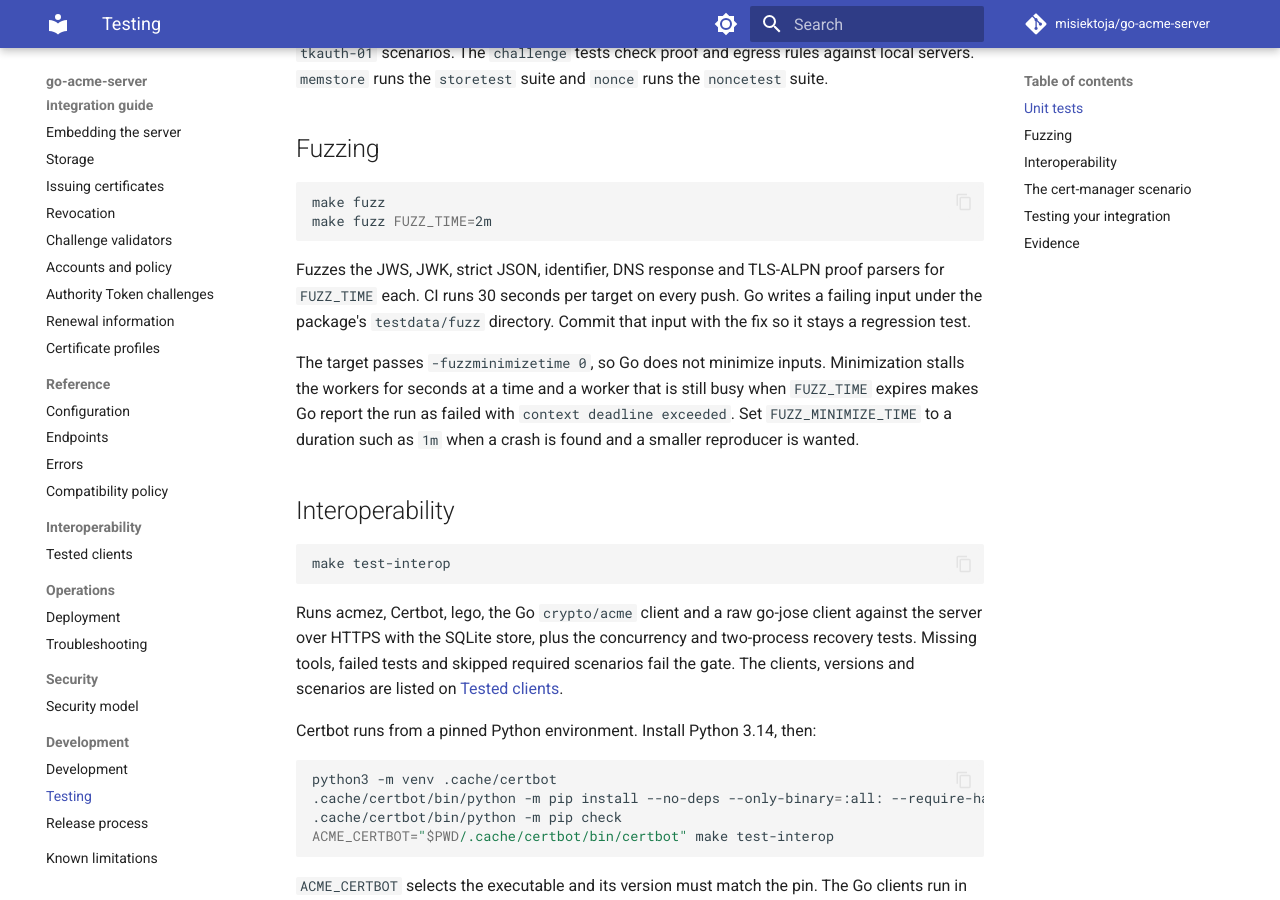
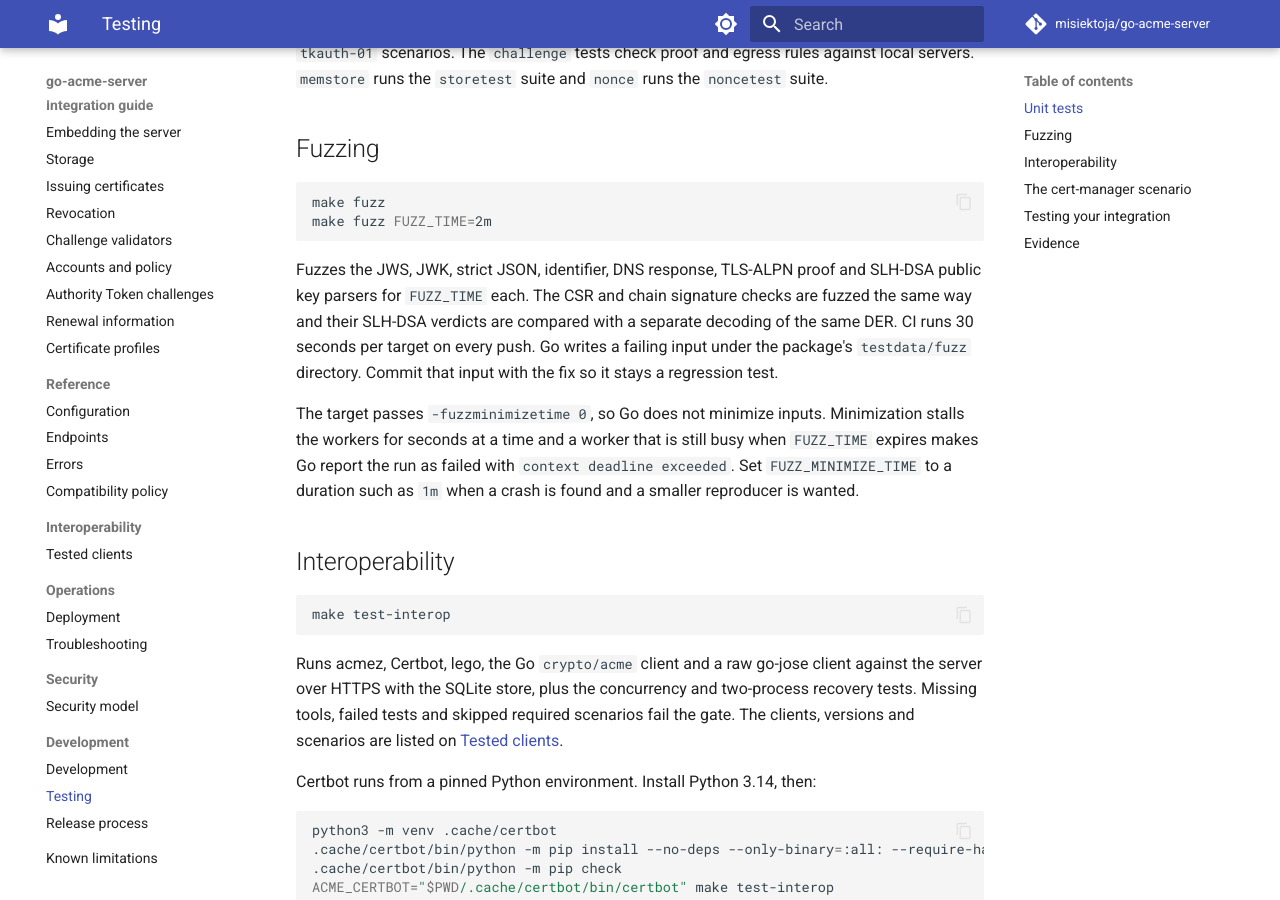
Before and after one commit to misiektoja/go-acme-server, an MkDocs documentation site: the page built from docs/development/testing.md, in a window 1280 px wide and 900 px high, scrolled down 440 px. Built offline with MkDocs 1.6.1 and Material for MkDocs 9.7.7, drawn with Linux system fonts in a browser that asks for light colours; comment, search, counter and statistics services are not loaded.

Commit message:
docs: describe the SLH-DSA fuzz targets

````diff
--- a/docs/development/testing.md
+++ b/docs/development/testing.md
@@ -23,9 +23,11 @@ make fuzz
 make fuzz FUZZ_TIME=2m
 ```
 
-Fuzzes the JWS, JWK, strict JSON, identifier, DNS response and TLS-ALPN proof parsers for
-`FUZZ_TIME` each. CI runs 30 seconds per target on every push. Go writes a failing input under the
-package's `testdata/fuzz` directory. Commit that input with the fix so it stays a regression test.
+Fuzzes the JWS, JWK, strict JSON, identifier, DNS response, TLS-ALPN proof and SLH-DSA public key
+parsers for `FUZZ_TIME` each. The CSR and chain signature checks are fuzzed the same way and their
+SLH-DSA verdicts are compared with a separate decoding of the same DER. CI runs 30 seconds per
+target on every push. Go writes a failing input under the package's `testdata/fuzz` directory.
+Commit that input with the fix so it stays a regression test.
 
 The target passes `-fuzzminimizetime 0`, so Go does not minimize inputs. Minimization stalls the
 workers for seconds at a time and a worker that is still busy when `FUZZ_TIME` expires makes Go
````
Also changed, not shown: docs/security/security-model.md (+1 -1 lines).
